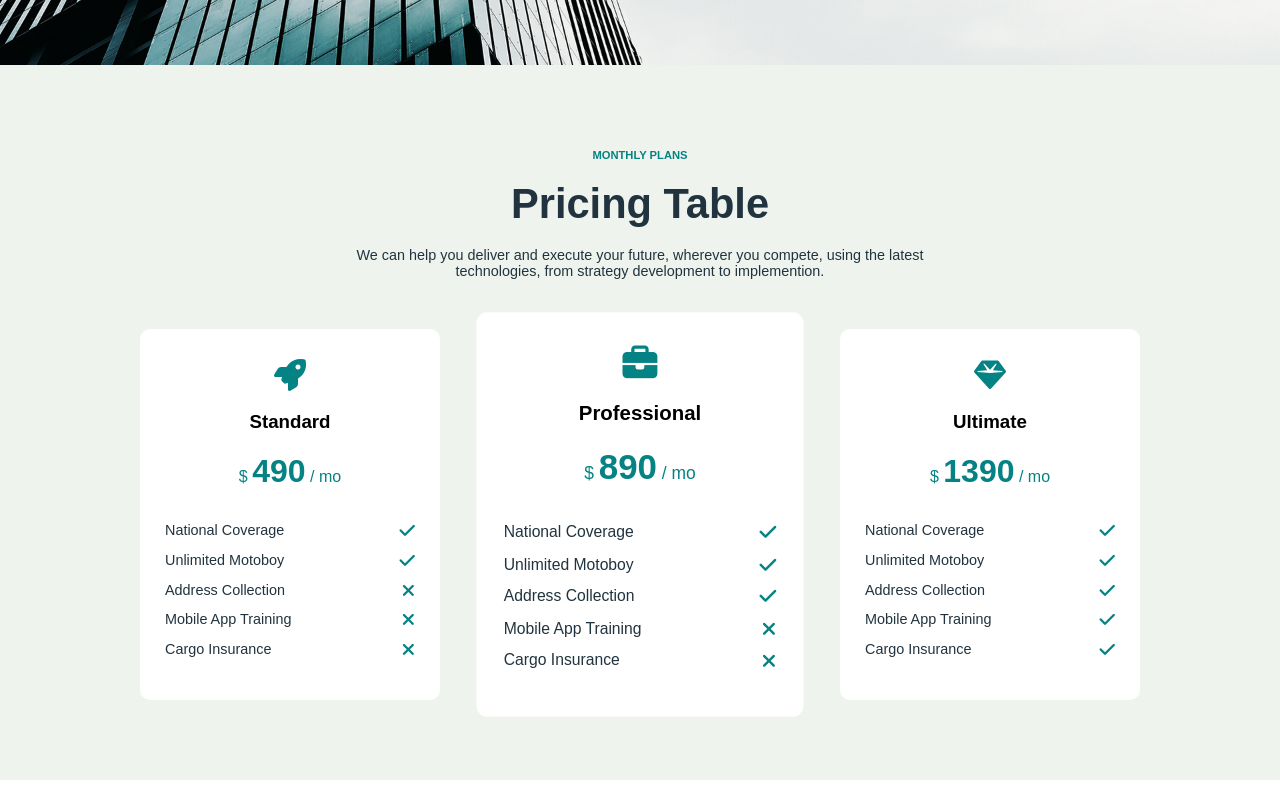
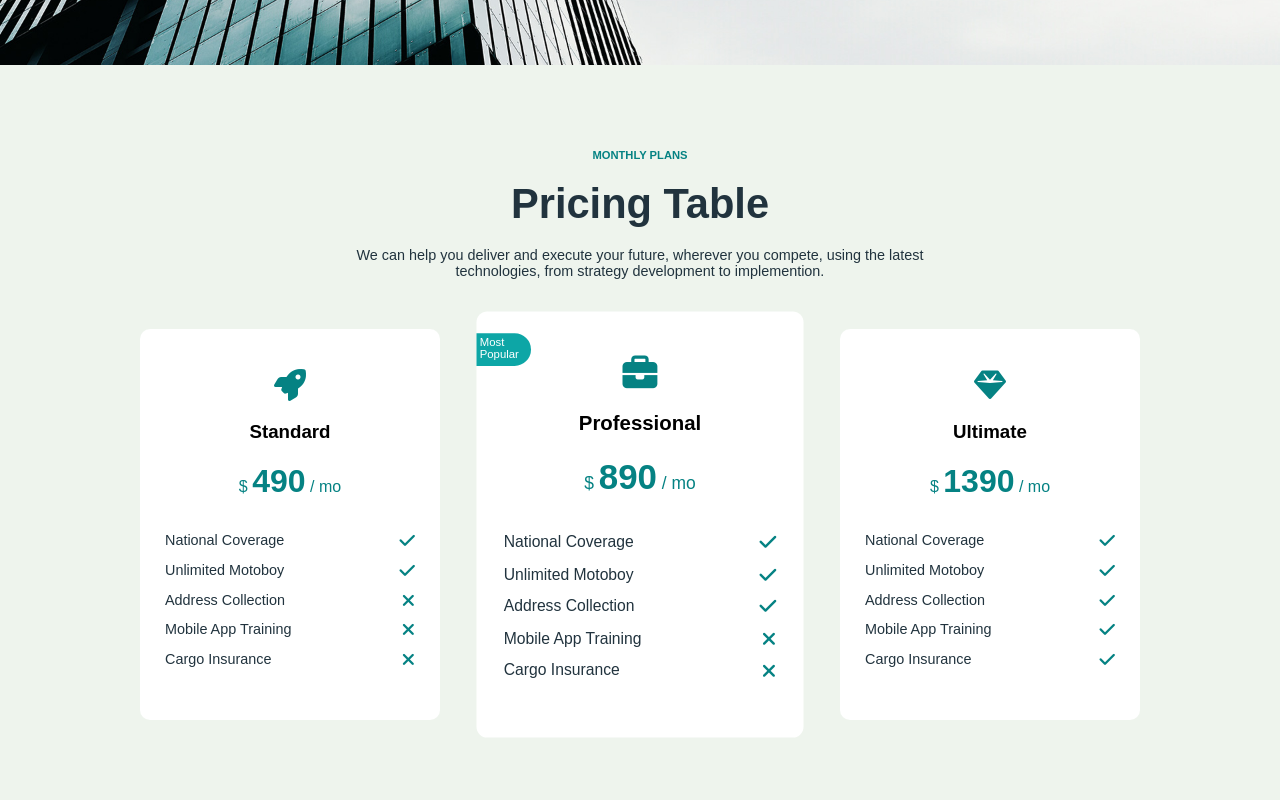
Before and after one commit to alessandraspalla/proj-html-vuejs, a Vue app: page / in a window 1280 px wide. Shown: the part 1750-2550 px from the top of the page. Built offline with nearby package versions, Linux system fonts and the light colour scheme.

Commit message:
add label to central card with best pricing

```diff
--- a/src/components/PageMain.vue
+++ b/src/components/PageMain.vue
@@ -125,6 +125,9 @@ export default {
                         </ul>
                     </div>
                     <div class="card scale">
+                        <div class="label">
+                            Most Popular
+                        </div>
                         <i class="fa-solid fa-briefcase"></i>
                         <h3>Professional</h3>
                         <span>$ <strong>890</strong> / mo</span>
@@ -181,6 +184,8 @@ export default {
                 </div>
             </div>
         </section>
+
+
     </main>
 </template>
 
@@ -319,12 +324,27 @@ i {
 
         .card.scale {
             transform: scale(1.09);
+            position: relative;
+
+            .label {
+                text-align: left;
+                font-size: .65rem;
+                color: $white;
+                padding: 3px;
+                width: 50px;
+                height: 30px;
+                border-radius: 0 20px 20px 0;
+                background-color: #0da6a6;
+                position: absolute;
+                left: 0;
+                top: 20px;
+            }
         }
 
         .card {
             width: 30%;
             background-color: $white;
-            padding: 30px 25px;
+            padding: 40px 25px;
             border-radius: 10px;
 
             li {
```
